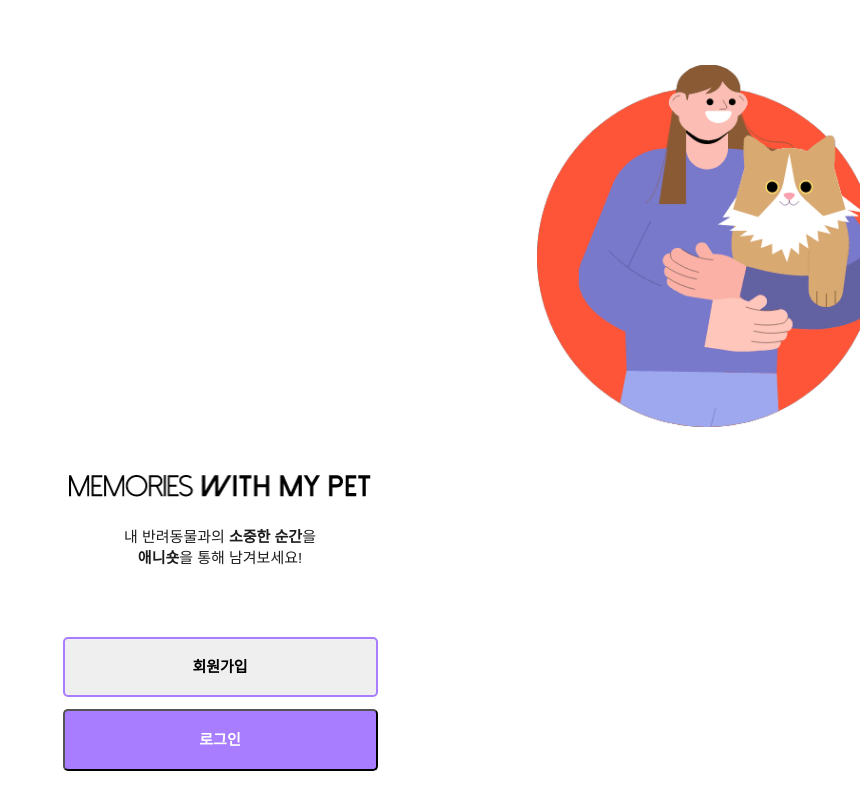
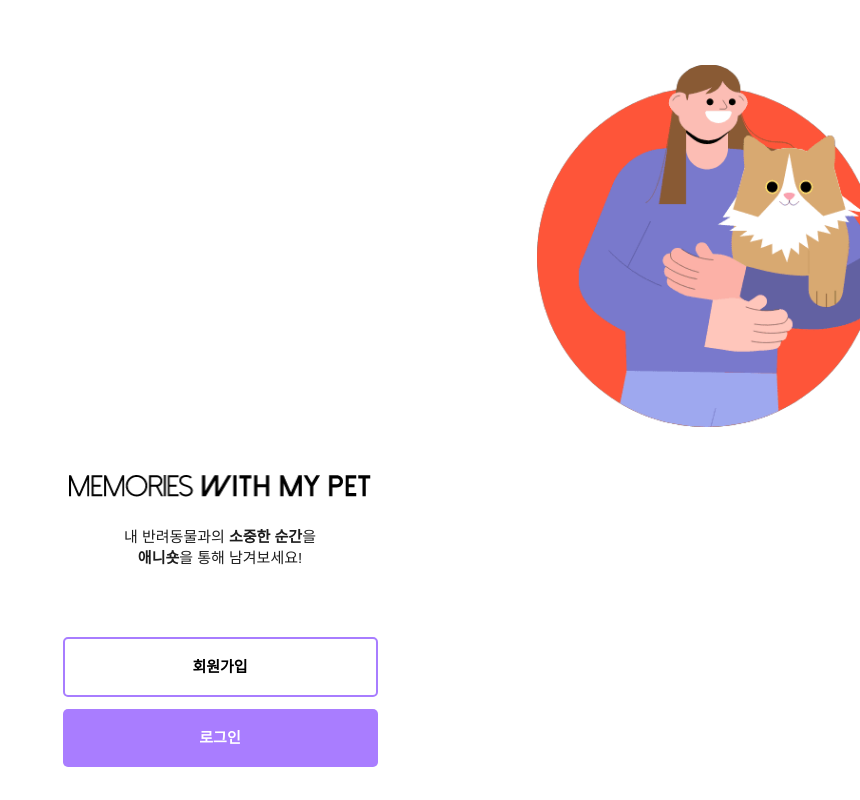
Before and after one commit to AniShorts/fe_anishorts, a React (Create React App) app: page / in a window 1280 px wide. Shown: the whole page, without its empty margins (420-1280 px from the left). Built offline with nearby package versions, Linux system fonts and the light colour scheme; no server answers.

Commit message:
Design : Btn css 수정

```diff
--- a/src/component/Login/Btn.module.scss
+++ b/src/component/Login/Btn.module.scss
@@ -1,15 +1,18 @@
 @import "../../../public/scss/styles.scss";
-
 
 .wrap {
     display: flex;
     align-items: center;
     justify-content: center;
 }
+
 .purpleBtn {
     display: flex;
     align-items: center;
     justify-content: center;
+    width: 31.5rem;
+    padding: 2rem 0;
+
     font-size: 1.5rem;
     font-weight: 600;
     font-stretch: normal;
@@ -18,8 +21,7 @@
     letter-spacing: normal;
     text-align: center;
 
-    width: 31.5rem;
-    padding: 2rem 0;
+    border: none;
     border-radius: 0.5rem;
     background-color: #a97dff;
     color: #fff;
@@ -29,6 +31,9 @@
     display: flex;
     align-items: center;
     justify-content: center;
+    width: 31.5rem;
+    height: 6rem;
+
     font-size: 1.5rem;
     font-weight: 600;
     font-stretch: normal;
@@ -36,9 +41,7 @@
     line-height: 1.2;
     letter-spacing: normal;
     text-align: center;
-
-    width: 31.5rem;
-    height: 6rem;
     border-radius: 0.5rem;
     border: solid 2px #a87dff;
+    background-color: #fff;
 }
```
